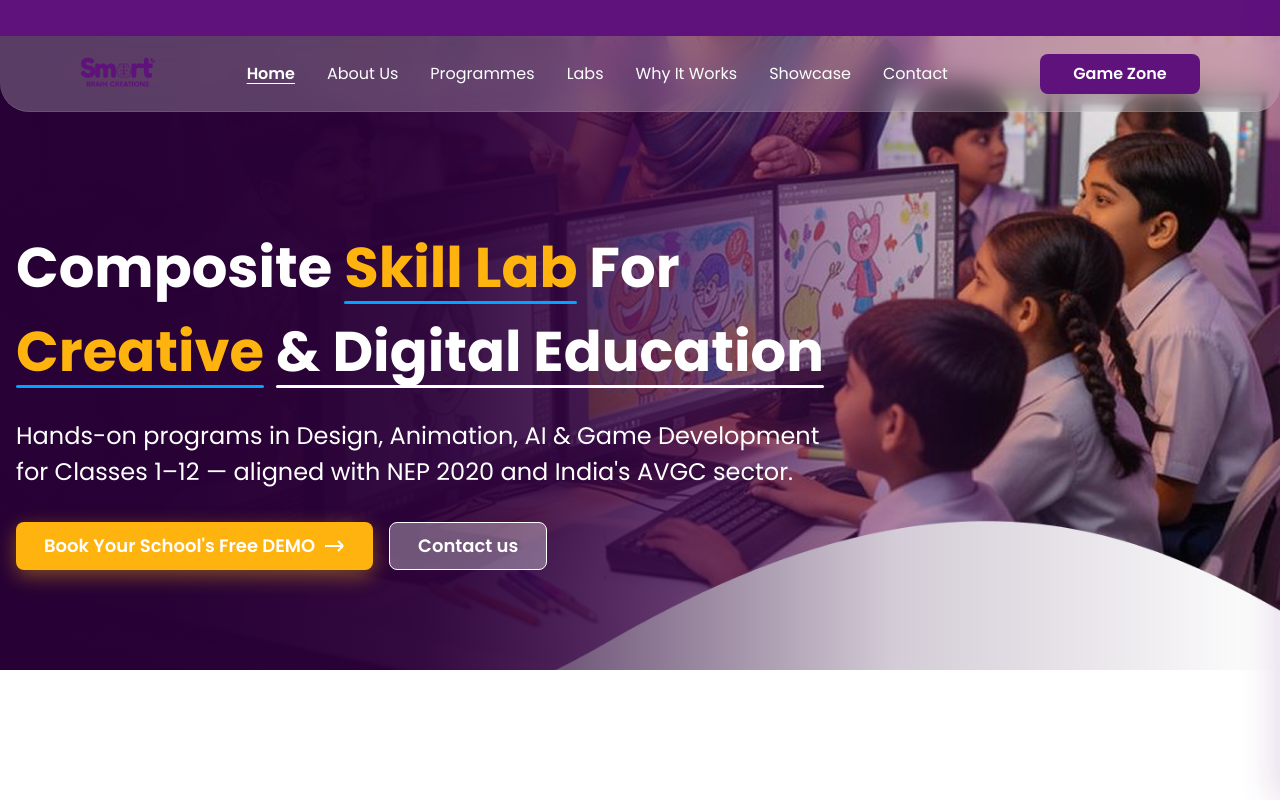
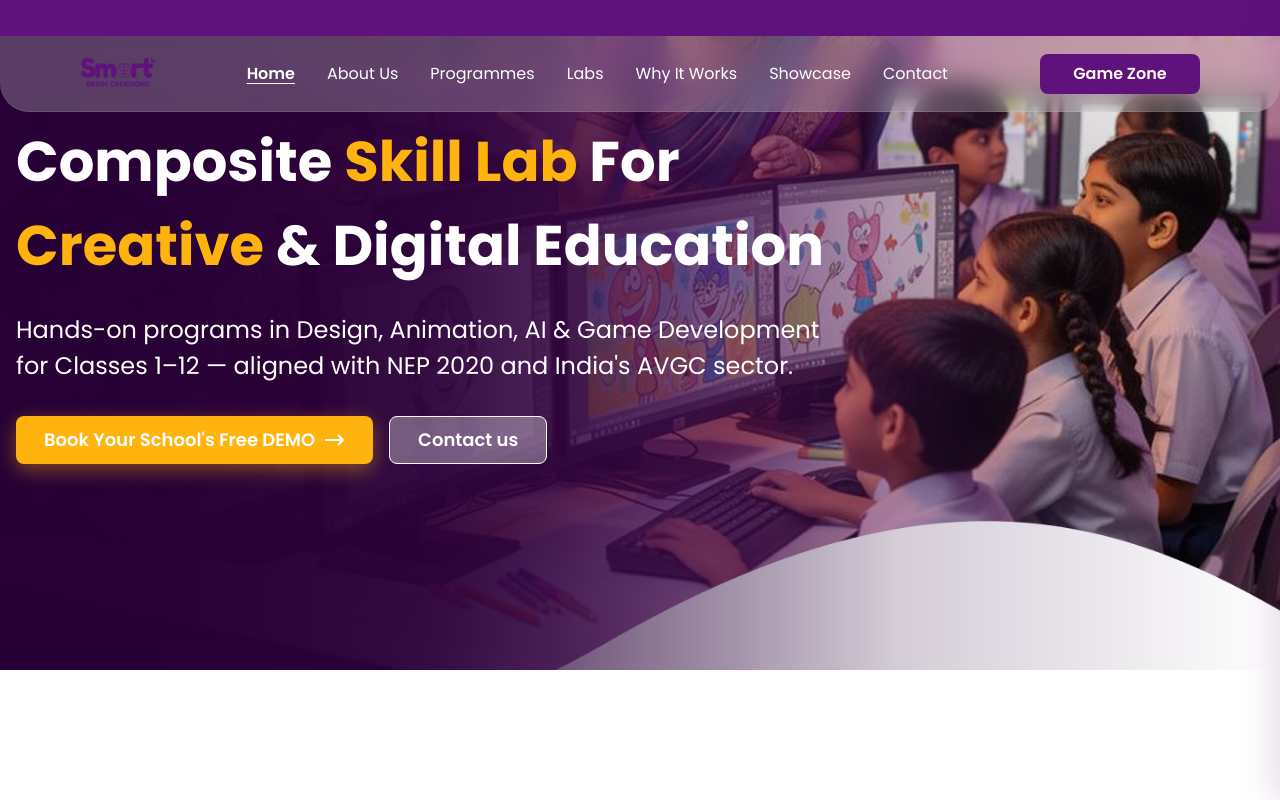
Before and after one commit to SmartBrainCreations/smart_brain_creations, a Next.js app: page / in a window 1280 px wide. Shown: the top 800 px of the page. Built offline with nearby package versions, Linux system fonts and the light colour scheme.

Commit message:
Hide hero decorative underlines for mobile

```diff
--- a/app/home.css
+++ b/app/home.css
@@ -7,7 +7,7 @@
 /* ═══════════════ HERO (750px) ═══════════════ */
 .hero {
   position: relative;
-  height: 750px;
+  min-height: 750px;
   overflow: hidden;
 }
 
@@ -37,7 +37,7 @@
   display: flex;
   align-items: center;
   height: 100%;
-  padding: 126px 0 80px;
+  padding: 120px 0 60px;
 }
 
 .hero-content {
@@ -89,6 +89,12 @@
   border-radius: 2px;
 }
 
+/* Remove decorative underlines in hero headings on request */
+.hero-uline::after,
+.hero-white-uline::after {
+  display: none !important;
+}
+
 .hero-desc {
   font-size: 24px;
   font-weight: 400;
@@ -96,6 +102,14 @@
   color: var(--white);
   max-width: 816px;
   margin-bottom: 32px;
+}
+
+@media (max-width: 768px) {
+  .hero { min-height: 420px; }
+  .hero-inner { padding: 80px 0 40px; }
+  .hero-title { font-size: clamp(1.6rem, 6vw, 40px); }
+  .hero-desc { font-size: clamp(14px, 3.5vw, 18px); }
+  .btn-primary-hero { min-width: 180px; }
 }
 
 .hero-btns {
```
